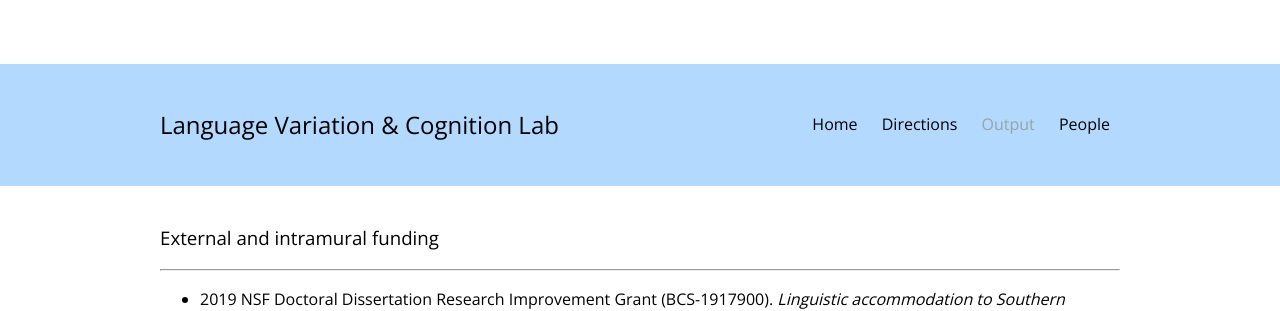
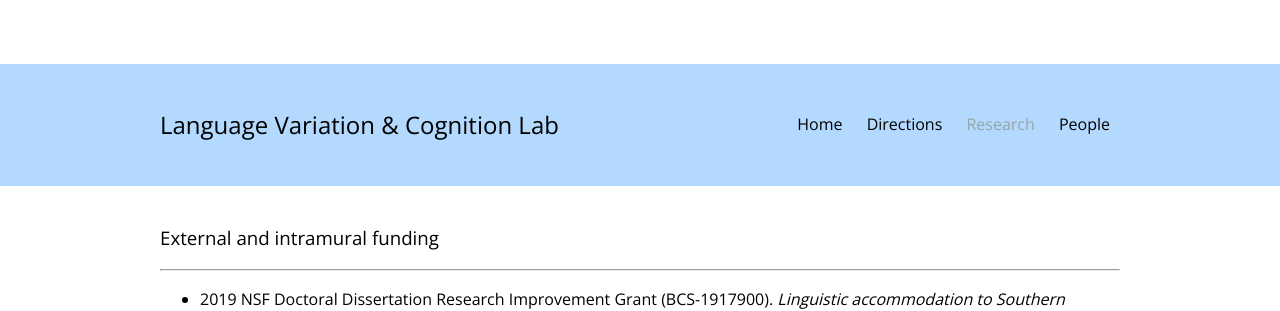
Before and after one commit to laceywade/TammingaLab.github.io, a Jekyll site: the page built from output.md, in a window 1280 px wide. Shown: the top 311 px of the page. Built offline with Jekyll 4.4.1, drawn with Linux system fonts in a browser that asks for light colours; some web fonts are replaced.

Commit message:
Update output.md

```diff
--- a/output.md
+++ b/output.md
@@ -1,8 +1,8 @@
 ---
 layout: default
-permalink: /output/
+permalink: /research/
 published: true
-title: Output
+title: Research
 navigation_weight: 2
 ---
 
```
